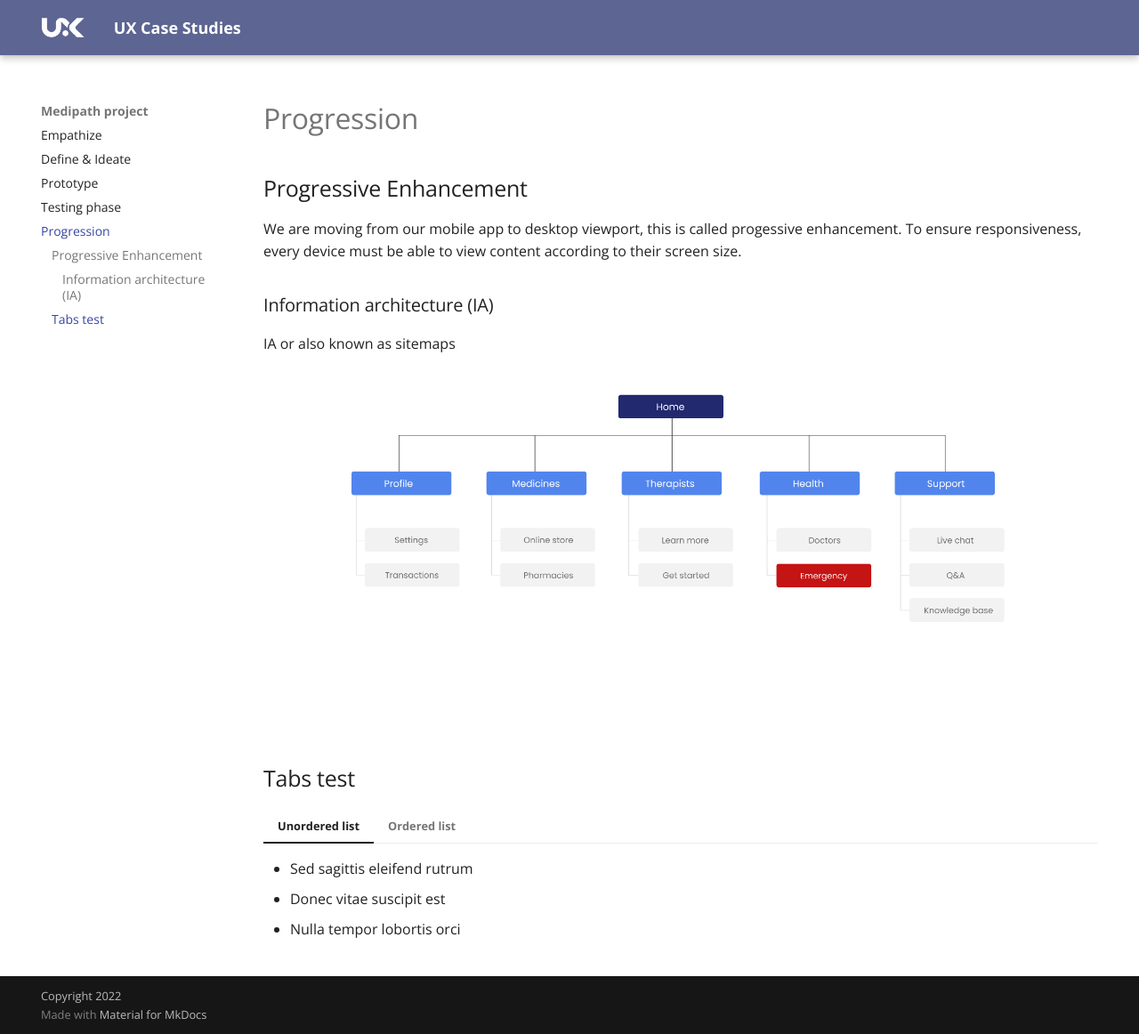
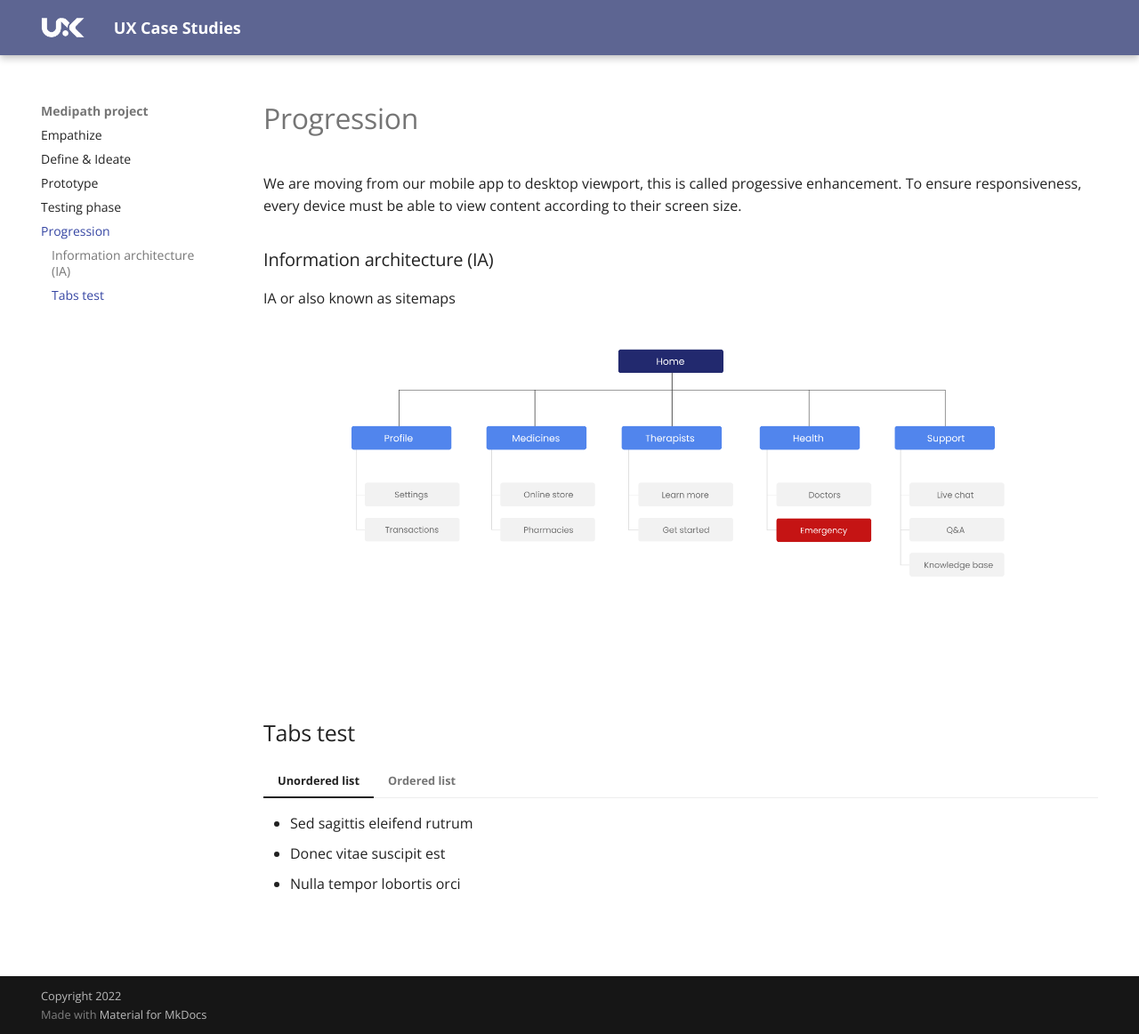
Before and after one commit to divstackio/docs-study, an MkDocs documentation site: the page built from docs/progressive.md, in a window 1280 px wide and 1162 px high. Shown: the whole window at 89% size. Built offline with MkDocs 1.6.1 and Material for MkDocs 9.7.7, drawn with Linux system fonts in a browser that asks for light colours; comment, search, counter and statistics services are not loaded.

Commit message:
Update progressive.md

```diff
--- a/docs/progressive.md
+++ b/docs/progressive.md
@@ -1,5 +1,4 @@
 
-## Progressive Enhancement ##
 
 We are moving from our mobile app to desktop viewport, this is called progessive enhancement. To ensure responsiveness, every device must be able to view content according to their screen size.
 <br>
```
